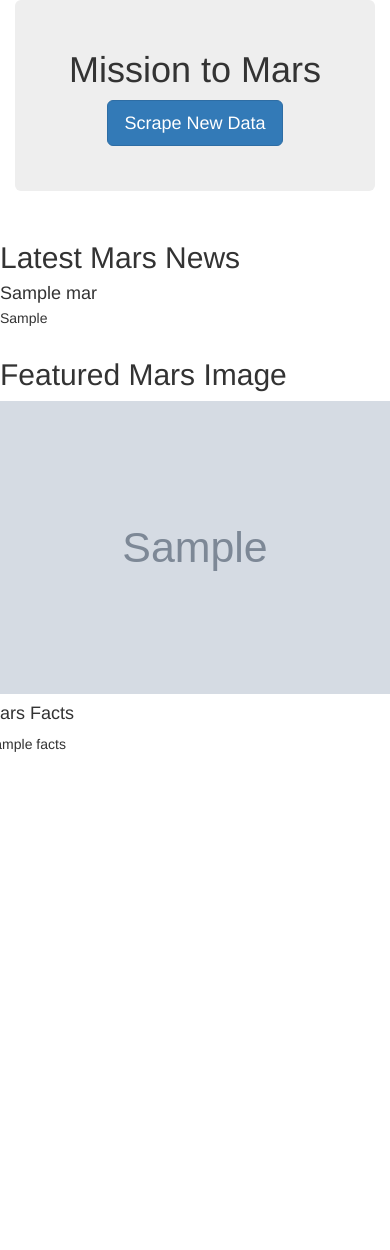
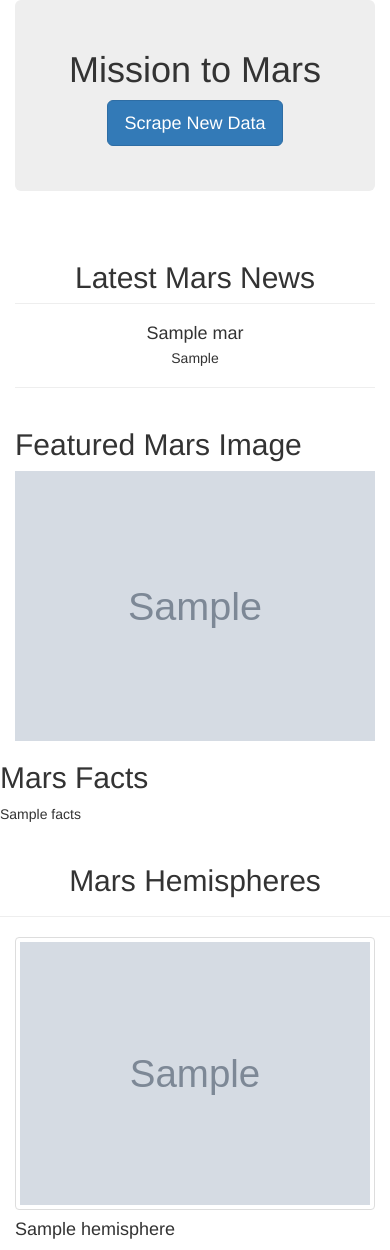
Before and after one commit to Christopheremorgan/Mission-to-Mars, a Flask app: page / in a window 390 px wide. Before the commit the page ends 752 px from the top, so only its background shows below. Run offline with Flask 2, Linux system fonts and the light colour scheme; grey boxes marked "Sample" are stand-in pictures; a database or web service that is not in the repository returns one stand-in record (values such as "Sample title"); some libraries are stand-ins or nearby versions.

Commit message:
final index file for webpage

```diff
--- a/templates/index.html
+++ b/templates/index.html
@@ -1,54 +1,78 @@
 <!DOCTYPE html>
 <html lang="en">
   <head>
-    <meta charset="utf-8" />
+    <meta charset="UTF-8" />
     <meta name="viewport" content="width=device-width, initial-scale=1.0" />
     <meta http-equiv="X-UA-Compatible" content="ie=edge" />
     <title>Mission to Mars</title>
-    <link rel="stylesheet"
-          href="https://maxcdn.bootstrapcdn.com/bootstrap/3.3.7/css/bootstrap.min.css" />
+    <link
+      rel="stylesheet"
+      href="https://maxcdn.bootstrapcdn.com/bootstrap/3.3.7/css/bootstrap.min.css"
+    />
   </head>
   <body>
-
     <div class="container">
+      <!-- Add Jumbotron to Header -->
       <div class="jumbotron text-center">
         <h1>Mission to Mars</h1>
-            <p>
-                <a class="btn btn-primary btn-lg" href="/scrape"
-                   role="button">Scrape New Data</a>
-            </p>
-        </div>
+        <!-- Add a button to activate scraping script -->
+        <p><a class="btn btn-primary btn-lg" href="/scrape" role="button">Scrape New Data</a></p>
       </div>
 
-    <!-- Mars News -->
+      <!-- Add section for Mars News -->
       <div class="row" id="mars-news">
-        <div class="col-md-12">
+        <div class="col-md-12 text-center">
           <div class="media">
             <div class="media-body">
-                    <h2>Latest Mars News</h2>
-                    <h4 class="media-heading">{{mars.news_title}}</h4>
-                    <p>{{mars.news_paragraph}}</p>
+              <div class="page-header">
+                <h2 class="page-header"> Latest Mars News  </h2>
+                <h4 class="media-heading">{{ mars.news_title }}</h4>
+                <p>{{ mars.news_paragraph }}</p>
+              </div>
             </div>
           </div>
         </div>
       </div>
 
-    <!-- Mars Featured Image & Mars Facts -->
+      <!-- Section for Featured Image and Facts table -->
       <div class="row" id="mars-featured-image">
         <div class="col-md-8">
           <h2>Featured Mars Image</h2>
-            <img src="{{ mars.featured_image }}"
+
+          <!-- if images is False/None/non-existent, then default to error message -->
+          <img
+            src="{{mars.featured_image | default('static/images/error.png', true) }}"
             class="img-responsive"
-                 alt="Responsive image" />
+            alt="Responsive image"
+          />
         </div>
+
+        <div class="col-md-4">
           <!-- Mars Facts -->
-        <div class="col-md-4">
           <div class="row" id="mars-facts">
-                <h4>Mars Facts</h4>
+            <h2>Mars Facts</h2>
             {{ mars.facts | safe }}
           </div>
         </div>
       </div>
 
+      <!-- Section for Mars Hemispheres -->
+      <div class="row" id="mars-hemispheres">
+        <div class="page-header">
+          <h2 class="text-center">Mars Hemispheres</h2>
+        </div>
+
+        {% for hemisphere in mars.hemispheres %}
+        <div class="col-md-3">
+          <! div class="thumbnail">
+            <img src="{{hemisphere.img_url}}" alt="..." class="img-thumbnail">
+            <div class="caption">
+              <h4>{{hemisphere.title}}</h4>
+            </div>
+          <!/div>
+        </div>
+        {% endfor %}
+      </div>
+    </div>
   </body>
 </html>
```
Lines whose indentation alone changed are shown as unchanged.
